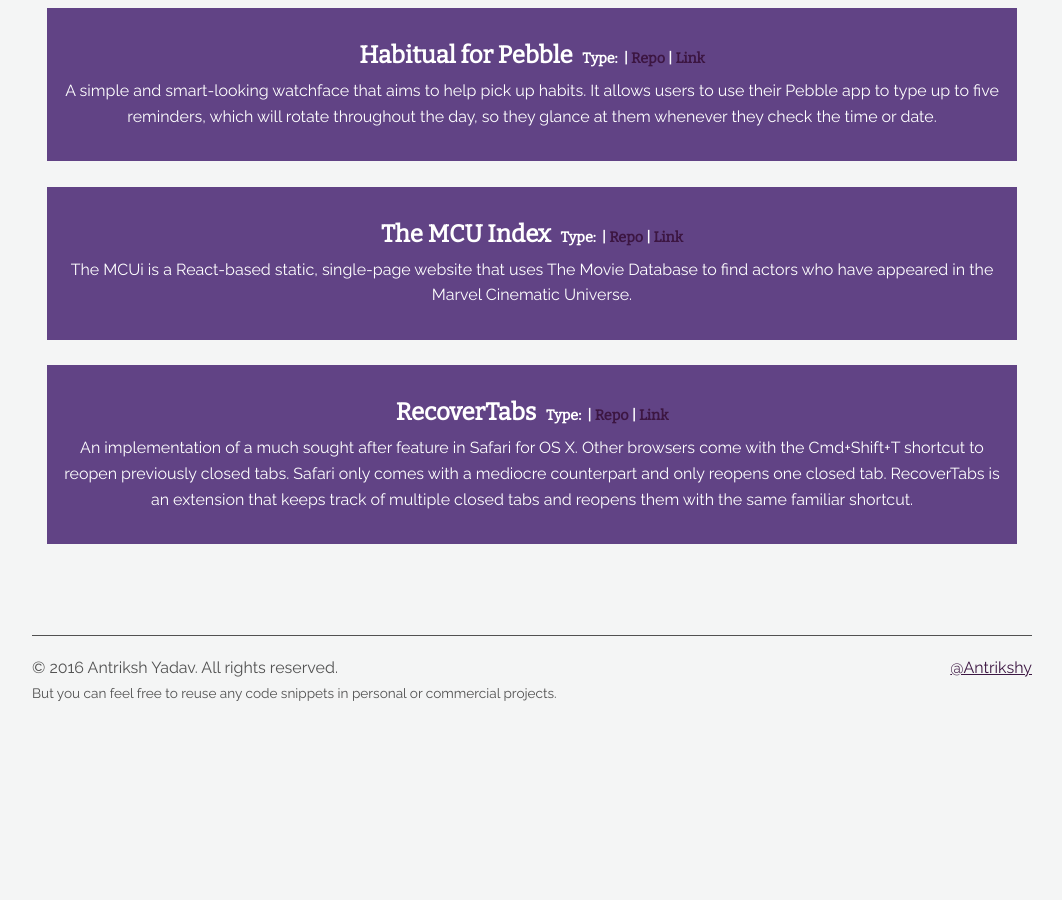
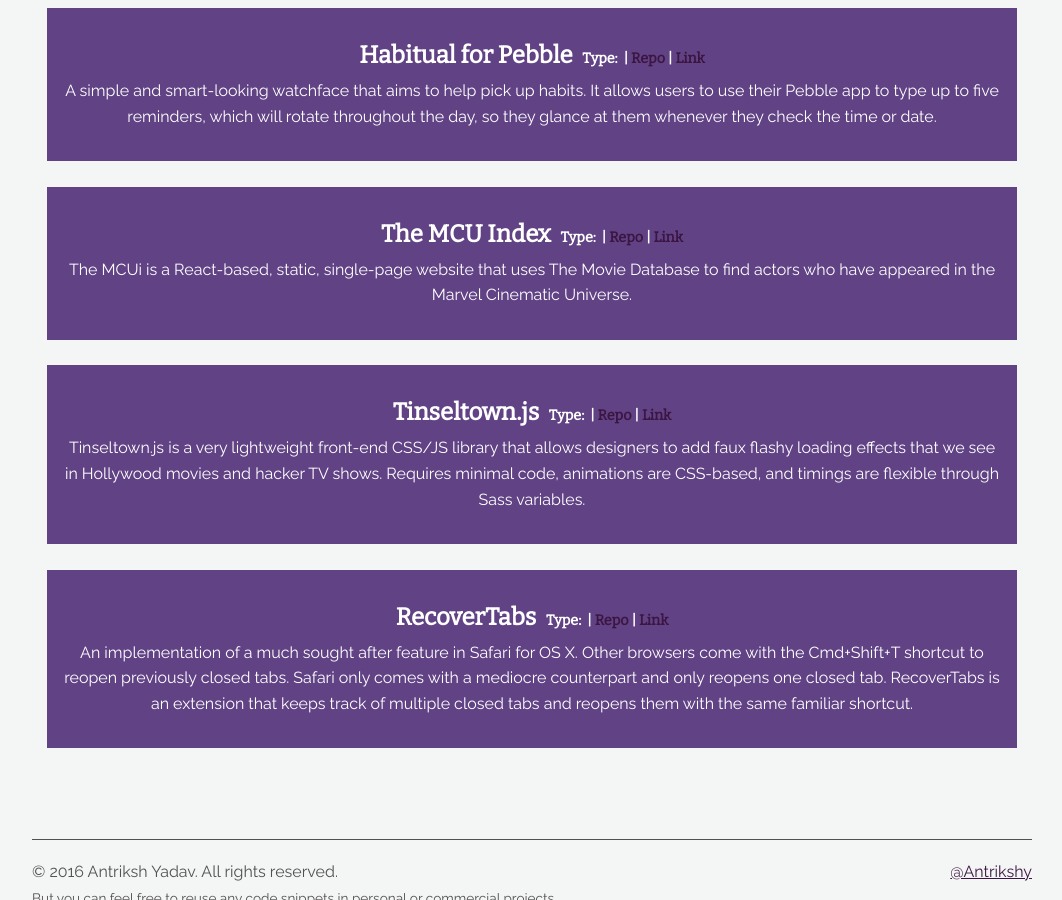
Before and after one commit to Antrikshy/antrikshy.github.io, a Jekyll site: the page built from index.html, in a window 1280 px wide and 900 px high, scrolled down 3027 px. Shown: the whole window, without its empty margins (108-1170 px from the left). Built offline with Jekyll 4.4.1, drawn with Linux system fonts in a browser that asks for light colours; before the commit the page ends 3749 px from its top, so only the background shows below that.

Commit message:
Added projects Tinseltown.js and ignr.py

```diff
--- a/_data/projects.yml
+++ b/_data/projects.yml
@@ -17,10 +17,22 @@
   featured: yes
 
 - name: The MCU Index
-  description: "The MCUi is a React-based static, single-page website that uses The Movie Database to find actors who have appeared in the Marvel Cinematic Universe."
+  description: "The MCUi is a React-based, static, single-page website that uses The Movie Database to find actors who have appeared in the Marvel Cinematic Universe."
   repository: https://github.com/Antrikshy/The-MCU-Index
   weblink: http://antrikshy.com/The-MCU-Index/
   featured: yes
+
+- name: Tinseltown.js
+  description: "Tinseltown.js is a very lightweight front-end CSS/JS library that allows designers to add faux flashy loading effects that we see in Hollywood movies and hacker TV shows. Requires minimal code, animations are CSS-based, and timings are flexible through Sass variables."
+  repository: https://github.com/Antrikshy/Tinseltown.js
+  weblink: http://antrikshy.com/Tinseltown.js
+  featured: yes
+
+- name: ignr.py
+  description: "ignr is a Python-based command line utility that allows programmers to download .gitignore templates from gitignore.io. Also supports .gitignore previews, backing up of existing file and listing all available templates via the API."
+  repository: https://github.com/Antrikshy/ignr.py
+  weblink:
+  featured: no
 
 - name: Minecraft Snaps
   description: "Mac app written using HTML5 technologies and Bootstrap using the NW.js framework. Lets Minecraft players easily save snapshots of saved worlds and quickly restore them to their previous state after testing and/or destroying creations."
--- a/_layouts/personal.html
+++ b/_layouts/personal.html
@@ -20,8 +20,8 @@
             <li><a href="/about">About</a></li>
             <li><a href="/projects">Projects</a></li>
             <li><a href="/resume">Resume</a></li>
-            <li>padding</li>
-            <li>padding</li>
+            <li>Just some padding</li>
+            <li>Nothing to see here</li>
             <li><a href="/blog">Blog</a></li>
           </ul>
         </aside>
```
